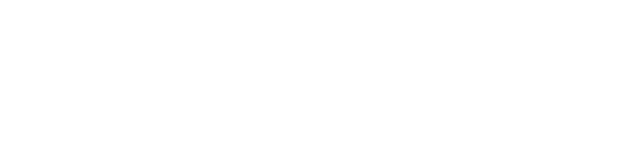
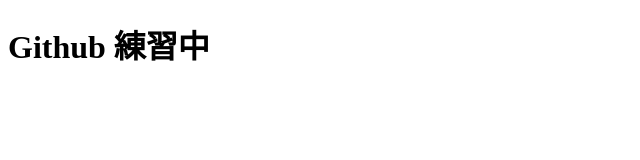
Before and after one commit to narumi-k/Yatsushiro3rdDay, a plain HTML site: page index.html in a window 1280 px wide. Shown: the whole page, without its empty margins (0-640 px from the left). Drawn offline with Linux system fonts and the light colour scheme.

Commit message:
First push

```diff
--- a/index.html
+++ b/index.html
@@ -6,6 +6,6 @@
     <title>Document</title>
 </head>
 <body>
-
+    <h1>Github 練習中</h1>
 </body>
 </html>
```
